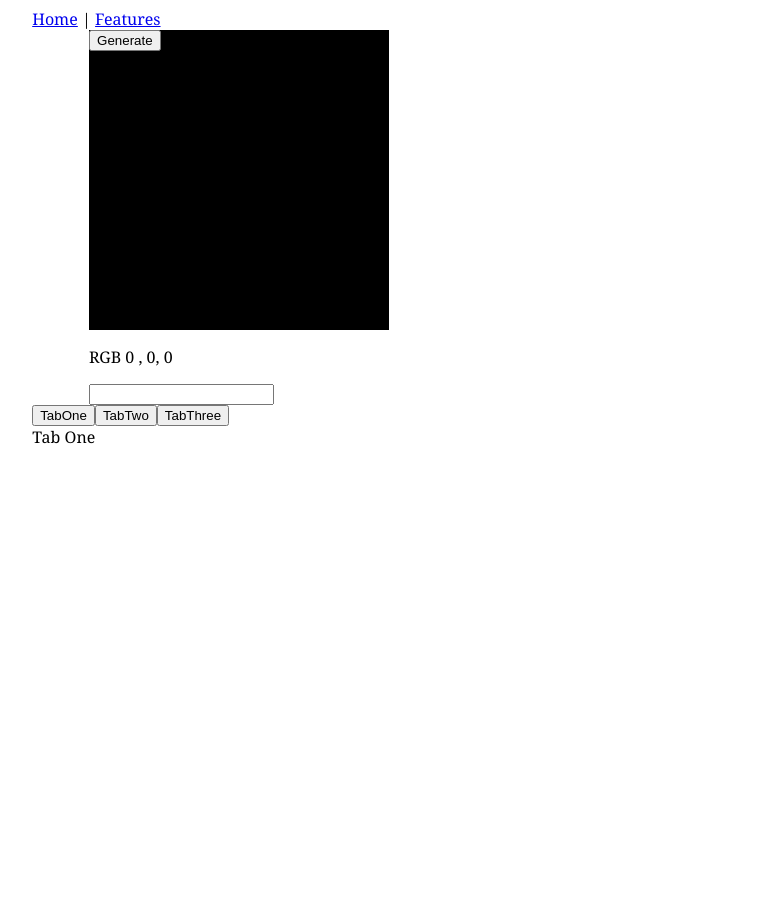
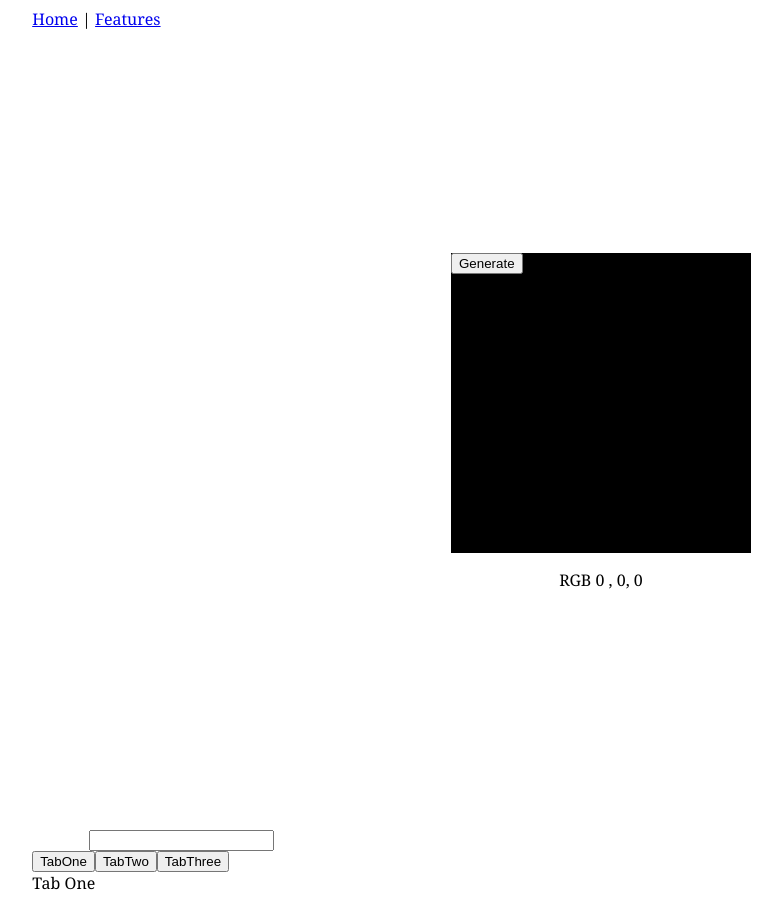
Before and after one commit to austinmula/vue-components, a Vue app: page /features in a window 1280 px wide. Shown: the whole page, without its empty margins (39-821 px from the left). Before the commit the page ends 800 px from the top, so only its background shows below. Built offline with nearby package versions, Linux system fonts and the light colour scheme.

Commit message:
code refactor

```diff
--- a/src/components/ColorGenerator.vue
+++ b/src/components/ColorGenerator.vue
@@ -5,10 +5,20 @@ export default {
 </script>
 
 <template>
-    <div>
+    <div class="container">
         <div :style="{ background: `rgb(${red}, ${green}, ${blue})` }" class="color-pick">
             <button @click="$emit('generate')">Generate</button>
         </div>
         <p>RGB {{ red }} , {{ blue }}, {{ green }}</p>
     </div>
 </template>
+
+<style scoped lang="scss">
+.container {
+    display: flex;
+    justify-content: center;
+    align-items: center;
+    min-height: 100vh;
+    flex-direction: column;
+}
+</style>
--- a/src/components/UniversityCard.vue
+++ b/src/components/UniversityCard.vue
@@ -10,7 +10,7 @@ export default {
 </script>
 
 <template>
-    <div>
+    <div class="university_card">
         <h3>{{ university }}</h3>
         <p>{{ country }}</p>
         <p>{{ population }}</p>
--- a/src/pages/Home.vue
+++ b/src/pages/Home.vue
@@ -1,12 +1,9 @@
 <template>
-    <p>Home page</p>
-    <p>{{ filterkey }}</p>
-
-    <button v-on:click="filterdata">Filter</button>
-    <button v-on:click="sortData">Sort</button>
     <h1>{{ topic }}</h1>
-    <UniversityCard v-for="uni in universities" :key="uni.id" :university="uni.university" :country="uni.country"
-        :population="uni.population" />
+    <div class="university_card_container">
+        <UniversityCard v-for="uni in universities" :key="uni.id" :university="uni.university" :country="uni.country"
+            :population="uni.population" />
+    </div>
 </template>
 
 <script>
```
